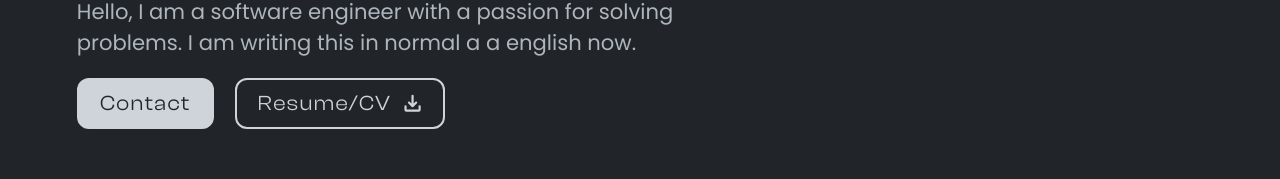
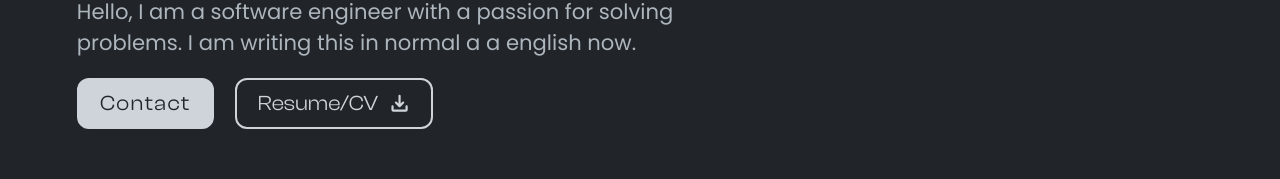
Before and after one commit to michaelgreenl/e-portfolio, a Vue app: page /#home in a window 1280 px wide. Shown: the part 392-571 px from the top of the page. Built offline with nearby package versions, Linux system fonts and the light colour scheme; a web font is replaced by a local one.

Commit message:
feat: made the btn an anchor tag then fixed the styles

```diff
--- a/src/components/DownloadResumeBtn.vue
+++ b/src/components/DownloadResumeBtn.vue
@@ -1,8 +1,8 @@
 <template>
-    <button>
+    <a href="files/blank-resume.pdf" download="files/blank-resume.pdf">
         Resume/CV
         <DownloadIcon />
-    </button>
+    </a>
 </template>
 
 <script setup>
@@ -10,7 +10,7 @@ import DownloadIcon from './SVGs/DownloadIcon.vue';
 </script>
 
 <style lang="scss" scoped>
-button {
+a {
     display: flex;
     gap: $size-2;
     align-items: center;
@@ -18,7 +18,8 @@ button {
     padding: $size-2 $size-4;
     font-family: $primary-font-stack;
     font-size: 1em;
-    font-weight: 500;
+    font-weight: 400;
+    text-decoration: none;
     background: transparent;
     border-radius: 12px;
 
```
